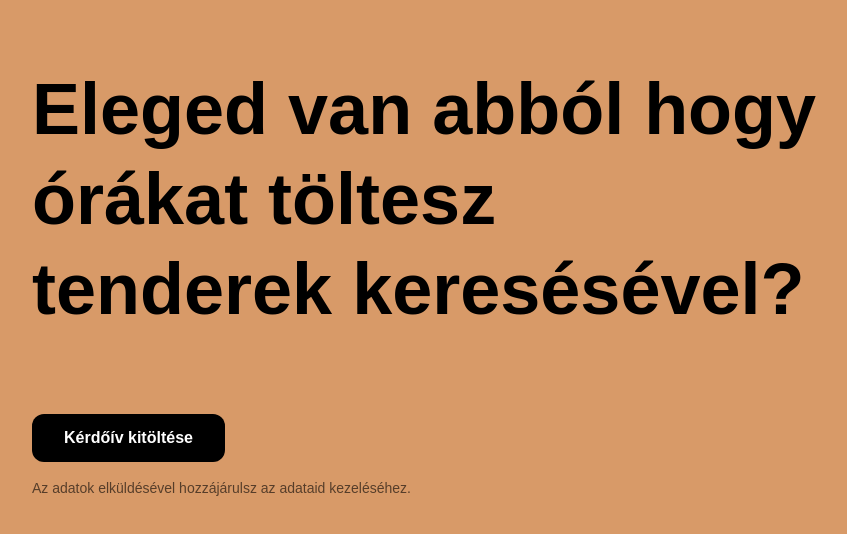
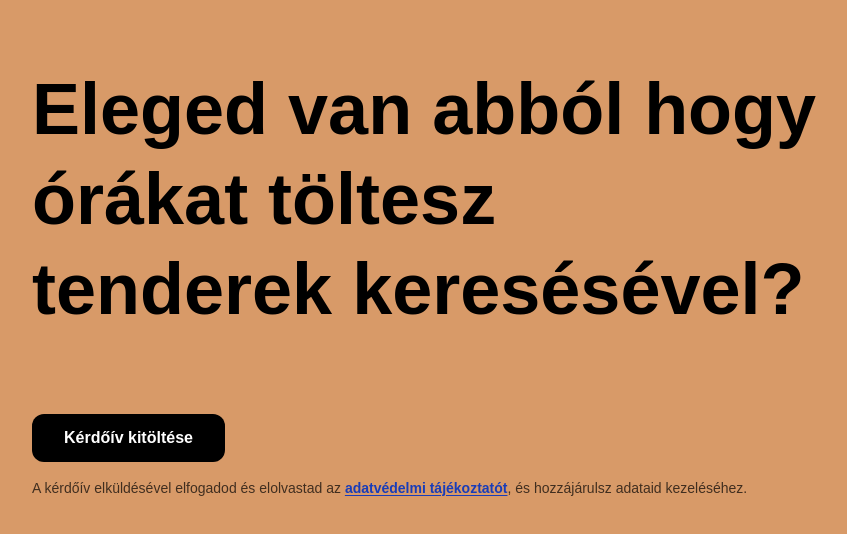
Before and after one commit to mindenre1233-cloud/Kerdoiv, a Next.js app: page / in a window 1280 px wide. Shown: the top 534 px of the page, without its empty margins (184-1031 px from the left). Built offline with nearby package versions, Linux system fonts and the light colour scheme.

Commit message:
Frissités

```diff
--- a/app/page.tsx
+++ b/app/page.tsx
@@ -1,6 +1,7 @@
 "use client";
 
 import { useState } from "react";
+import Link from "next/link";
 
 export default function Home() {
   const [step, setStep] = useState(0);
@@ -107,8 +108,15 @@ export default function Home() {
             >
               Kérdőív kitöltése
             </button>
-            <p className="mt-4 text-sm text-black/60">
-              Az adatok elküldésével hozzájárulsz az adataid kezeléséhez.
+            <p className="mt-4 text-sm text-black/70">
+  A kérdőív elküldésével elfogadod és elolvastad az{" "}
+  <Link
+    href="/privacy"
+    className="text-blue-800 underline underline-offset-2 font-semibold hover:text-blue-900"
+  >
+    adatvédelmi tájékoztatót
+  </Link>
+  , és hozzájárulsz adataid kezeléséhez.
             </p>
           </div>
         )}
```
